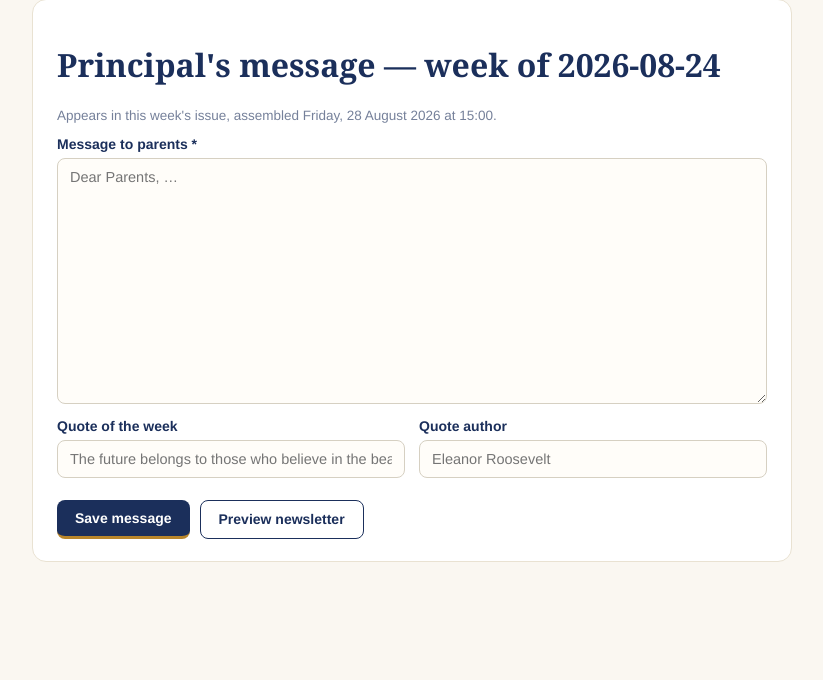
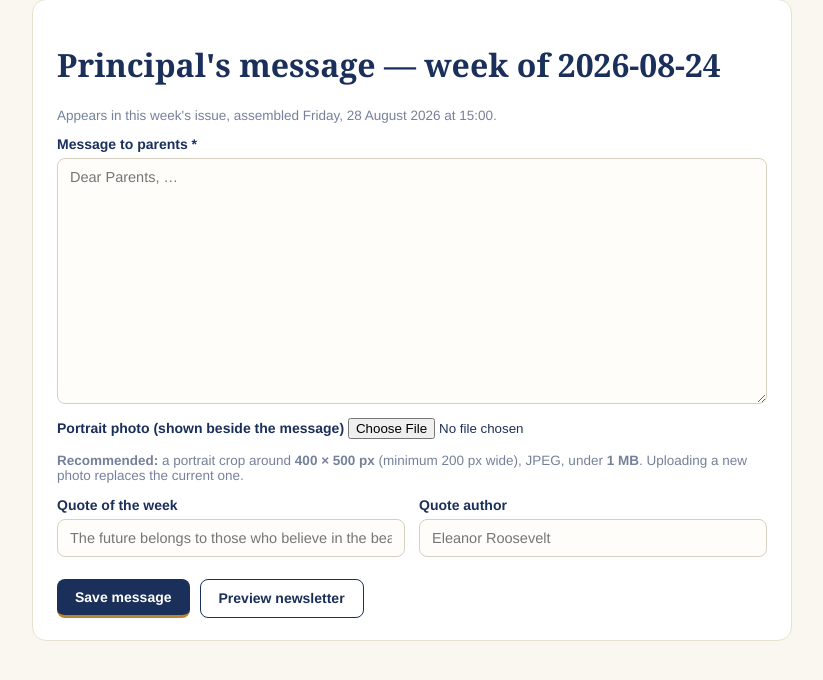
Before and after one commit to st0ckitch/newsletter-bist-, a Node server app: page /principal-message in a window 1280 px wide. Shown: the part 89-769 px from the top of the page, without its empty margins (38-861 px from the left). Run offline with Node 20, Linux system fonts and the light colour scheme; the visitor is signed in with stand-in values (Sample User, id 1); data that the repository does not hold is empty; some libraries are stand-ins or nearby versions.

Commit message:
Add principal portrait photo and image-size guidance for uploaders
- Principal's message accepts a portrait (JPEG/PNG/WebP, content-sniffed);
  it renders beside the message in section C, is re-hosted on the Mailchimp
  CDN at generation, and can be replaced or removed from the form
- Shared upload plumbing extracted to src/uploads.js (multer, magic-byte
  checks, cleanup) and reused by news and principal routes
- Upload forms now state the recommended sizes: article photos ~1200x800px
  JPEG under 2MB; portrait ~400x500px under 1MB
- Tests: 51 passing, covering the portrait upload end to end

Co-Authored-By: Claude Fable 5 <noreply@anthropic.com>
Claude-Session: https://claude.ai/code/session_01TGrQhwzgZ5a1W8hLUBzHS8

```diff
--- a/src/auth.js
+++ b/src/auth.js
@@ -30,7 +30,7 @@ function verifyCsrf(req, res, next) {
 // Only the news routes accept multipart bodies; they parse them with multer
 // and then run verifyCsrf themselves. Multipart posts anywhere else would
 // slip past the token check (their body is never parsed), so reject them.
-const MULTIPART_PATHS = [/^\/news$/, /^\/news\/\d+$/];
+const MULTIPART_PATHS = [/^\/news$/, /^\/news\/\d+$/, /^\/principal-message$/];
 
 function csrfProtection(req, res, next) {
   if (req.method === 'GET' || req.method === 'HEAD' || req.method === 'OPTIONS') return next();
--- a/src/db.js
+++ b/src/db.js
@@ -106,6 +106,8 @@ function ensureColumn(table, column, ddl) {
 }
 ensureColumn('news', 'included', "included INTEGER NOT NULL DEFAULT 1");
 ensureColumn('news', 'slot', "slot TEXT NOT NULL DEFAULT 'D'");
+ensureColumn('principal_messages', 'photo', 'photo TEXT');
+ensureColumn('principal_messages', 'photo_mailchimp_url', 'photo_mailchimp_url TEXT');
 
 const SETTING_DEFAULTS = {
   timezone: 'Asia/Tbilisi',
--- a/src/routes/principal.js
+++ b/src/routes/principal.js
@@ -1,16 +1,46 @@
 const express = require('express');
 const { db } = require('../db');
-const { requireRole } = require('../auth');
+const { requireRole, csrfOk } = require('../auth');
 const { weekDeadline, formatHuman } = require('../week');
 const { submissionWeekStart } = require('../appweek');
+const { upload, isRealImage, removeFiles } = require('../uploads');
 
 const router = express.Router();
 
+function currentMessage(weekStart) {
+  return db.prepare('SELECT * FROM principal_messages WHERE week_start = ?').get(weekStart) || null;
+}
+
+// Parses the multipart body (optional portrait photo), then verifies the
+// CSRF token from it and that the file really is an image.
+function photoUpload(req, res, next) {
+  upload.single('photo')(req, res, (err) => {
+    const cleanup = () => removeFiles(req.file ? [req.file.filename] : []);
+    if (err) {
+      cleanup();
+      err.status = 400;
+      err.expose = true;
+      return next(err);
+    }
+    if (!csrfOk(req)) {
+      cleanup();
+      return res.status(403).send('Invalid CSRF token. Go back, reload the page and try again.');
+    }
+    if (req.file && !isRealImage(req.file)) {
+      cleanup();
+      const e = new Error(`"${req.file.originalname}" is not a valid image file.`);
+      e.status = 400;
+      e.expose = true;
+      return next(e);
+    }
+    next();
+  });
+}
+
 router.get('/principal-message', requireRole('principal', 'admin'), (req, res) => {
   const weekStart = submissionWeekStart();
-  const message = db.prepare('SELECT * FROM principal_messages WHERE week_start = ?').get(weekStart) || null;
   res.render('principal', {
-    message,
+    message: currentMessage(weekStart),
     weekStart,
     deadlineHuman: formatHuman(weekDeadline(weekStart)),
     saved: req.query.saved === '1',
@@ -18,27 +48,47 @@ router.get('/principal-message', requireRole('principal', 'admin'), (req, res) =
   });
 });
 
-router.post('/principal-message', requireRole('principal', 'admin'), (req, res) => {
+router.post('/principal-message', requireRole('principal', 'admin'), photoUpload, (req, res) => {
   const weekStart = submissionWeekStart();
   const body = (req.body.body || '').trim();
   const quote = (req.body.quote || '').trim() || null;
   const quote_author = (req.body.quote_author || '').trim() || null;
   if (!body) {
+    removeFiles(req.file ? [req.file.filename] : []);
     return res.status(400).render('principal', {
-      message: { body, quote, quote_author },
+      message: { ...(currentMessage(weekStart) || {}), body, quote, quote_author },
       weekStart,
       deadlineHuman: formatHuman(weekDeadline(weekStart)),
       saved: false,
       errors: ['The message text is required.'],
     });
   }
+  const existing = currentMessage(weekStart);
   db.prepare(
     `INSERT INTO principal_messages (week_start, body, quote, quote_author, created_by)
      VALUES (?, ?, ?, ?, ?)
      ON CONFLICT(week_start) DO UPDATE SET body = excluded.body, quote = excluded.quote,
        quote_author = excluded.quote_author, created_by = excluded.created_by, updated_at = datetime('now')`
   ).run(weekStart, body, quote, quote_author, req.user.id);
+  if (req.file) {
+    // A new portrait replaces the old one and must be re-uploaded to Mailchimp.
+    if (existing && existing.photo) removeFiles([existing.photo]);
+    db.prepare('UPDATE principal_messages SET photo = ?, photo_mailchimp_url = NULL WHERE week_start = ?').run(
+      req.file.filename,
+      weekStart
+    );
+  }
   res.redirect('/principal-message?saved=1');
 });
 
+router.post('/principal-message/photo/delete', requireRole('principal', 'admin'), (req, res) => {
+  const weekStart = submissionWeekStart();
+  const existing = currentMessage(weekStart);
+  if (existing && existing.photo) {
+    removeFiles([existing.photo]);
+    db.prepare('UPDATE principal_messages SET photo = NULL, photo_mailchimp_url = NULL WHERE week_start = ?').run(weekStart);
+  }
+  res.redirect('/principal-message');
+});
+
 module.exports = router;
--- /dev/null
+++ b/src/uploads.js
@@ -0,0 +1,53 @@
+// Shared photo-upload plumbing: multer storage, content sniffing, cleanup.
+const fs = require('fs');
+const path = require('path');
+const crypto = require('crypto');
+const multer = require('multer');
+const config = require('./config');
+
+const MIME_EXT = { 'image/jpeg': '.jpg', 'image/png': '.png', 'image/webp': '.webp', 'image/gif': '.gif' };
+
+const upload = multer({
+  storage: multer.diskStorage({
+    destination: config.uploadDir,
+    filename: (req, file, cb) => cb(null, crypto.randomBytes(16).toString('hex') + MIME_EXT[file.mimetype]),
+  }),
+  limits: { fileSize: 10 * 1024 * 1024, files: 12 },
+  fileFilter: (req, file, cb) => {
+    if (MIME_EXT[file.mimetype]) return cb(null, true);
+    cb(new Error('Only JPEG, PNG, WebP or GIF images can be uploaded.'));
+  },
+});
+
+// Magic-byte check so a renamed non-image (or spoofed Content-Type) is
+// rejected regardless of what the client claims.
+const MAGIC_CHECKS = {
+  'image/jpeg': (b) => b[0] === 0xff && b[1] === 0xd8 && b[2] === 0xff,
+  'image/png': (b) => b.subarray(0, 8).equals(Buffer.from([0x89, 0x50, 0x4e, 0x47, 0x0d, 0x0a, 0x1a, 0x0a])),
+  'image/gif': (b) => ['GIF87a', 'GIF89a'].includes(b.subarray(0, 6).toString('latin1')),
+  'image/webp': (b) => b.subarray(0, 4).toString('latin1') === 'RIFF' && b.subarray(8, 12).toString('latin1') === 'WEBP',
+};
+
+function isRealImage(file) {
+  try {
+    const fd = fs.openSync(path.join(config.uploadDir, file.filename), 'r');
+    const buf = Buffer.alloc(12);
+    fs.readSync(fd, buf, 0, 12, 0);
+    fs.closeSync(fd);
+    const check = MAGIC_CHECKS[file.mimetype];
+    return Boolean(check && check(buf));
+  } catch {
+    return false;
+  }
+}
+
+function removeFiles(filenames) {
+  for (const name of filenames) {
+    if (!name) continue;
+    fs.unlink(path.join(config.uploadDir, name), (err) => {
+      if (err && err.code !== 'ENOENT') console.error('[uploads] Could not delete photo file:', err.message);
+    });
+  }
+}
+
+module.exports = { upload, isRealImage, removeFiles, MIME_EXT };
--- a/views/news_form.ejs
+++ b/views/news_form.ejs
@@ -33,7 +33,8 @@
     <label>Photos (JPEG/PNG/WebP/GIF, up to 12, max 10&nbsp;MB each)
       <input type="file" name="photos" accept="image/jpeg,image/png,image/webp,image/gif" multiple>
     </label>
-    <p class="muted">The first photo becomes the large hero image in the newsletter; the rest appear in a two-column grid.</p>
+    <p class="muted">The first photo becomes the large hero image in the newsletter; the rest appear in a two-column grid.<br>
+    <strong>Recommended:</strong> landscape photos around <strong>1200 × 800 px</strong> (minimum 800 px wide), JPEG, under <strong>2 MB</strong> each — that is sharp on retina screens and keeps the email fast to load. Phone photos work fine; avoid tiny thumbnails and heavy 10 MB originals.</p>
     <div class="btn-row">
       <button type="submit" class="btn btn-primary"><%= item && item.id ? 'Save changes' : 'Add article' %></button>
       <a class="btn btn-secondary" href="/news">Cancel</a>
--- a/views/principal.ejs
+++ b/views/principal.ejs
@@ -4,11 +4,15 @@
   <p class="muted">Appears in this week's issue, assembled <%= deadlineHuman %> at 15:00.</p>
   <% if (saved) { %><div class="alert alert-ok">Saved. It will be included in this week's newsletter.</div><% } %>
   <% if (errors.length) { %><div class="alert alert-error"><ul class="plain-list"><% errors.forEach(function(e){ %><li><%= e %></li><% }) %></ul></div><% } %>
-  <form method="post" action="/principal-message">
+  <form method="post" action="/principal-message" enctype="multipart/form-data">
     <input type="hidden" name="_csrf" value="<%= csrf %>">
     <label>Message to parents *
       <textarea name="body" rows="14" required placeholder="Dear Parents, …"><%= message ? message.body : '' %></textarea>
     </label>
+    <label>Portrait photo (shown beside the message)
+      <input type="file" name="photo" accept="image/jpeg,image/png,image/webp">
+    </label>
+    <p class="muted"><strong>Recommended:</strong> a portrait crop around <strong>400 × 500 px</strong> (minimum 200 px wide), JPEG, under <strong>1 MB</strong>. Uploading a new photo replaces the current one.</p>
     <div class="field-row">
       <label>Quote of the week
         <input type="text" name="quote" value="<%= message && message.quote ? message.quote : '' %>" maxlength="300" placeholder="The future belongs to those who believe in the beauty of their dreams.">
@@ -22,5 +26,17 @@
       <a class="btn btn-secondary" href="/newsletter/preview">Preview newsletter</a>
     </div>
   </form>
+  <% if (message && message.photo) { %>
+    <h2>Current portrait</h2>
+    <div class="photo-grid">
+      <div class="photo-tile">
+        <img src="/uploads/<%= message.photo %>" alt="Principal portrait">
+        <form method="post" action="/principal-message/photo/delete" data-confirm="Remove the portrait photo?">
+          <input type="hidden" name="_csrf" value="<%= csrf %>">
+          <button class="btn btn-danger btn-sm">Remove</button>
+        </form>
+      </div>
+    </div>
+  <% } %>
 </div>
 <%- include('partials/foot') %>
```
Also changed, not shown: src/generate.js (+21 -1 lines), src/newsletter.js (+7 -0 lines), src/routes/news.js (+1 -49 lines), test/app.test.js (+23 -0 lines), test/newsletter.test.js (+11 -0 lines).
